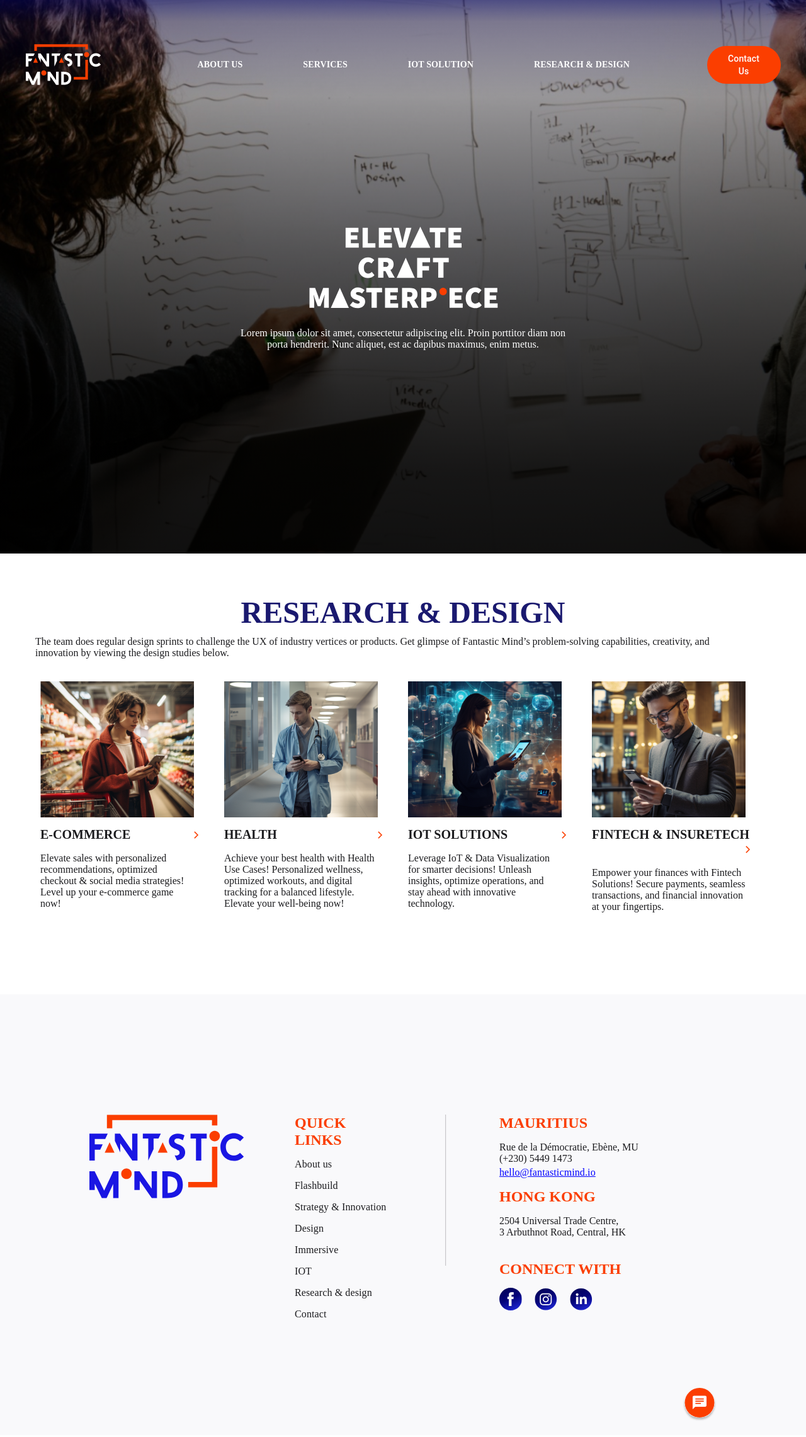
After one commit to yassir56069/FMwebsite, a PHP site: the page made by r&d_use_case.php in a window 1280 px wide. The commit adds this page. Shown: the whole page at 63% size. Run offline with PHP 8.4, Linux system fonts and the light colour scheme.

Commit message:
r&d done

```diff
--- a/Immersive_journey.php
+++ b/Immersive_journey.php
@@ -16,7 +16,7 @@
                         <a href="about_us.php">about us</a>
                         <a href="services.php">services</a>
                         <a href="iot_solution.php">iot solution</a>
-                        <a href="research&design.php">research & design</a>
+                        <a href="r&d_use_case.php">research & design</a>
                     </div>
                     <button class="o-btn">Contact Us</button>
                 </div>
--- a/about_us.php
+++ b/about_us.php
@@ -19,7 +19,7 @@
                         <a href="about_us.php">about us</a>
                         <a href="services.php">services</a>
                         <a href="iot_solution.php">iot solution</a>
-                        <a href="research&design.php">research & design</a>
+                        <a href="r&d_use_case.php">research & design</a>
                     </div>
                     <button class="o-btn nav-button">Contact Us</button>
                 </div>
--- a/design_experiences.php
+++ b/design_experiences.php
@@ -16,7 +16,7 @@
                         <a href="about_us.php">about us</a>
                         <a href="services.php">services</a>
                         <a href="iot_solution.php">iot solution</a>
-                        <a href="research&design.php">research & design</a>
+                        <a href="r&d_use_case.php">research & design</a>
                     </div>
                     <button class="o-btn">Contact Us</button>
                 </div>
--- a/flashbuild.php
+++ b/flashbuild.php
@@ -15,7 +15,7 @@
                         <a href="about_us.php">about us</a>
                         <a href="services.php">services</a>
                         <a href="iot_solution.php">iot solution</a>
-                        <a href="research&design.php">research & design</a>
+                        <a href="r&d_use_case.php">research & design</a>
                     </div>
                     <button class="o-btn">Contact Us</button>
                 </div>
--- a/footer.php
+++ b/footer.php
@@ -22,7 +22,7 @@
                         <a class="footer-link" href="design.php" target="blank">Design</a>
                         <a class="footer-link" href="immersive_journey.php" target="blank">Immersive</a>
                         <a class="footer-link" href="iot.php" target="blank">IOT</a>
-                        <a class="footer-link" href="research&design.php" target="blank">Research & design</a>
+                        <a class="footer-link" href="r&d_use_case.php" target="blank">Research & design</a>
                         <a class="footer-link" href="contact.php" target="blank">Contact</a>
                     </div>
                 </div>
--- a/home.php
+++ b/home.php
@@ -16,7 +16,7 @@
                         <a href="about_us.php">about us</a>
                         <a href="services.php">services</a>
                         <a href="iot_solution.php">iot solution</a>
-                        <a href="research&design.php">research & design</a>
+                        <a href="r&d_use_case.php">research & design</a>
                     </div>
                     <button class="o-btn">Contact Us</button>
                 </div>
--- /dev/null
+++ b/r&d_use_case.php
@@ -0,0 +1,106 @@
+<DOCTYPE html>
+    <html>
+        <head>
+            <meta charset ="UTF-8">
+            <meta http-equiv="X-UA-Compatible" content="IE=edge">
+            <meta name="viewport" content="width=device-width, initial-scale=1.0">
+            <title>Home</title>
+            <link rel="stylesheet" href="style.css">
+        </head>
+        <body>
+            <!-- navigation-bar -->
+            <div class="rd-header-section">
+                <div class="navigation-bar">
+                    <img class="logo" src="assets/FM_logo.png" onclick="window.location.href='home.php'" alt="Fantastic Mind Logo">
+                    <div class="page-link">
+                        <a href="about_us.php">about us</a>
+                        <a href="services.php">services</a>
+                        <a href="iot_solution.php">iot solution</a>
+                        <a href="r&d_use_case.php">research & design</a>
+                    </div>
+                    <button class="o-btn">Contact Us</button>
+                </div>
+                <div class="header-text">
+                    <img style="width: 305px;padding-bottom: 24px;" src="assets/elevate-craft-masterpiece.svg" alt="elevate-craft-masterpiece">
+                    <p style="text-align: center;">
+                        Lorem ipsum dolor sit amet, consectetur adipiscing elit. Proin porttitor diam non  <br />
+                        porta hendrerit. Nunc aliquet, est ac dapibus maximus, enim metus.
+                    </p>
+                </div>
+            </div>
+
+
+            <!-- home section 6 (research and design) -->
+
+            <div class="wsection">
+                <div class="v-container">
+                    <p class="b-head-text">
+                        Research & design
+                    </p>
+                    <p class="body-text" style="width: 1136px;height: 40px;padding-top: 10px;padding-bottom: 24px;">
+                        The team does regular design sprints to challenge the UX of industry vertices or products. Get glimpse of Fantastic Mind’s problem-solving capabilities, creativity, and innovation by viewing the design studies below.
+                    </p>
+
+                    <div class="h-container">
+
+                        <div class="v-container" style="padding: 8px;width: 260px;height: 424px;margin-right: 16px;">
+                            <img style="width: 244px;height: 216px;" src="assets/e-commerce-home.png" alt="e-commerce">
+                            <div class="h-container" style="padding-top: 16px;padding-bottom: 16px;display: inline-block;">
+                                <p class="card-head-text">
+                                    E-commerce
+                                </p>
+                                <img style="float: right;" src="assets/chevron_right.svg" alt="chevron">
+                            </div>
+                            <p class="body-text" style="width: 244px;height: 115px;">
+                                Elevate sales with personalized recommendations, optimized checkout & social media strategies! Level up your e-commerce game now!
+                            </p>
+                        </div>
+
+                        <div class="v-container" style="padding: 8px;width: 260px;height: 424px;margin-right: 16px;">
+                            <img style="width: 244px;height: 216px;" src="assets/health-home.png" alt="e-commerce">
+                            <div class="h-container" style="padding-top: 16px;padding-bottom: 16px;display: inline-block;">
+                                <p class="card-head-text">
+                                    Health
+                                </p>
+                                <img style="float: right;" src="assets/chevron_right.svg" alt="chevron">
+                            </div>
+                            <p class="body-text" style="width: 244px;height: 115px;">
+                                Achieve your best health with Health Use Cases! Personalized wellness, optimized workouts, and digital tracking for a balanced lifestyle. Elevate your well-being now!
+                            </p>
+                        </div>
+
+                        <div class="v-container" style="padding: 8px;width: 260px;height: 424px;margin-right: 16px;">
+                            <img style="width: 244px;height: 216px;" src="assets/iot-solution-home.png" alt="e-commerce">
+                            <div class="h-container" style="padding-top: 16px;padding-bottom: 16px;display: inline-block;">
+                                <p class="card-head-text">
+                                    IOT SOLUTIONS
+                                </p>
+                                <img style="float: right;" src="assets/chevron_right.svg" alt="chevron">
+                            </div>
+                            <p class="body-text" style="width: 244px;height: 115px;">
+                                Leverage IoT & Data Visualization for smarter decisions! Unleash insights, optimize operations, and stay ahead with innovative technology.
+                            </p>
+                        </div>
+
+                        <div class="v-container" style="padding: 8px;width: 260px;height: 424px;margin-right: 16px;">
+                            <img style="width: 244px;height: 216px;" src="assets/fintech-home.png" alt="e-commerce">
+                            <div class="h-container" style="padding-top: 16px;padding-bottom: 16px;display: inline-block;">
+                                <p class="card-head-text">
+                                    FINTECH & INSURETECH
+                                </p>
+                                <img style="float: right;" src="assets/chevron_right.svg" alt="chevron">
+                            </div>
+                            <p class="body-text" style="width: 244px;height: 115px;">
+                                Empower your finances with Fintech Solutions! Secure payments, seamless transactions, and financial innovation at your fingertips.
+                            </p>
+                        </div>
+                    </div>
+                </div>
+            </div>
+
+
+            <!-- footer-->
+            <iframe src="footer.php" width="100%" height="700" frameborder="0" scrolling="no"></iframe>
+
+        </body>
+    </html>
--- a/services.php
+++ b/services.php
@@ -16,7 +16,7 @@
                         <a href="about_us.php">about us</a>
                         <a href="services.php">services</a>
                         <a href="iot_solution.php">iot solution</a>
-                        <a href="research&design.php">research & design</a>
+                        <a href="r&d_use_case.php">research & design</a>
                     </div>
                     <button class="o-btn">Contact Us</button>
                 </div>
--- a/style.css
+++ b/style.css
@@ -85,6 +85,19 @@ body::-webkit-scrollbar{
     background-size: cover;
     background-position: center;
 
+}
+
+.rd-header-section{
+    display: flex;
+    width: 100%;
+    contain: layout;
+    flex-direction: column;
+    align-items: center;
+    gap: 147px;
+    border-radius: var(--button-button-corner-radius, 0px);
+    background: linear-gradient(180deg, rgba(0, 0, 0, 0.00) 0%, rgba(0, 0, 0, 0.70) 100%), url(assets/r&d_banner.png), lightgray 50% / cover no-repeat;
+    background-size: cover;
+    background-position: center;
 }
 
 .navbar-container {
```
Also changed, not shown: assets/elevate-craft-masterpiece.svg (added), assets/r&d_banner.png (added).
